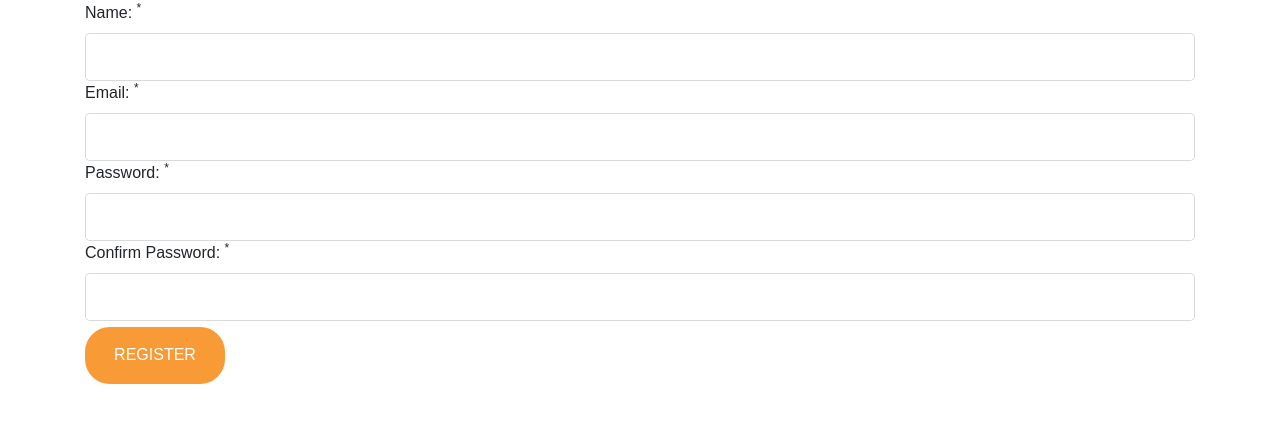
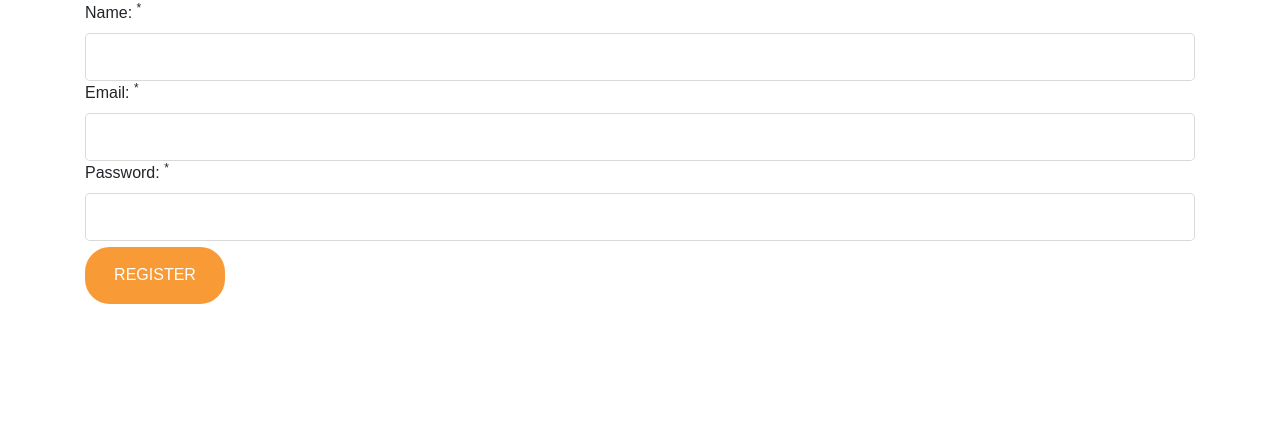
Before and after one commit to robertsneimanis/task-mg, a PHP site: page /magebit/users in a window 1280 px wide. Shown: the part 304-727 px from the top of the page. Run offline with PHP 8.4, Linux system fonts and the light colour scheme; some libraries are stand-ins or nearby versions.

Commit message:
removed confirm passwword

```diff
--- a/app/controllers/Users.php
+++ b/app/controllers/Users.php
@@ -20,11 +20,9 @@
           'register-name' => '',
           'register-email' => '',
           'register-password' => '',
-          'register-confirm_password' => '',
           'register-name_err' => '',
           'register-email_err' => '',
-          'register-password_err' => '',
-          'register-confirm_password_err' => ''
+          'register-password_err' => ''
         ];
 
         // Validate Email
@@ -81,11 +79,9 @@
           'register-name' => trim($_POST['register-name']),
           'register-email' => trim($_POST['register-email']),
           'register-password' => trim($_POST['register-password']),
-          'register-confirm_password' => trim($_POST['register-confirm_password']),
           'register-name_err' => '',
           'register-email_err' => '',
-          'register-password_err' => '',
-          'register-confirm_password_err' => ''
+          'register-password_err' => ''
         ];
 
         // Validate Email
@@ -110,17 +106,8 @@
           $data['register-password_err'] = 'Password must be at least 6 characters';
         }
 
-        // Validate Confirm Password
-        if(empty($data['register-confirm_password'])){
-          $data['register-confirm_password_err'] = 'Please confirm password';
-        } else {
-          if($data['register-password'] != $data['register-confirm_password']){
-            $data['register-confirm_password_err'] = 'Passwords do not match';
-          }
-        }
-
         // Make sure errors are empty
-        if(empty($data['register-email_err']) && empty($data['register-name_err']) && empty($data['register-password_err']) && empty($data['register-confirm_password_err'])){
+        if(empty($data['register-email_err']) && empty($data['register-name_err']) && empty($data['register-password_err'])){
           // Validated
 
           // Hash Password
@@ -151,11 +138,9 @@
           'register-name' => '',
           'register-email' => '',
           'register-password' => '',
-          'register-confirm_password' => '',
           'register-name_err' => '',
           'register-email_err' => '',
-          'register-password_err' => '',
-          'register-confirm_password_err' => ''
+          'register-password_err' => ''
         ];
 
         // Load view
--- a/app/views/users/index.php
+++ b/app/views/users/index.php
@@ -37,12 +37,6 @@
         value="<?= $data['register-password']; ?>">
     <span class="invalid-feedback"><?= $data['register-password_err']; ?></span>
 
-    <label for="confirm_password">Confirm Password: <sup>*</sup></label>
-    <input type="password" name="register-confirm_password"
-        class="form-control form-control-lg <?= (!empty($data['register-confirm_password_err'])) ? 'is-invalid' : ''; ?>"
-        value="<?= $data['register-confirm_password']; ?>">
-    <span class="invalid-feedback"><?= $data['register-confirm_password_err']; ?></span>
-
     <button type="submit" name="register" class="main-button form-button">Register</button>
 </form>
 
```
